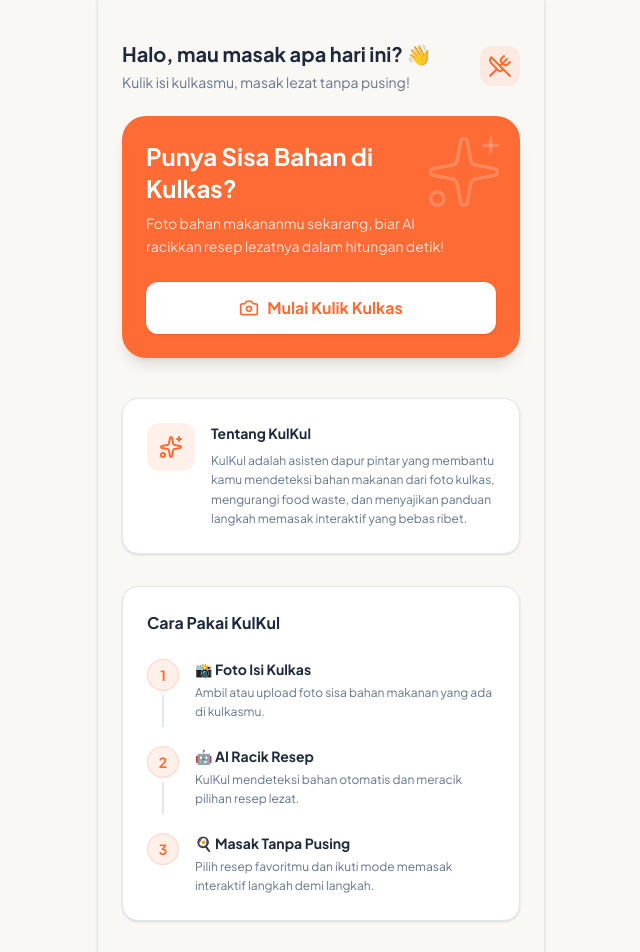
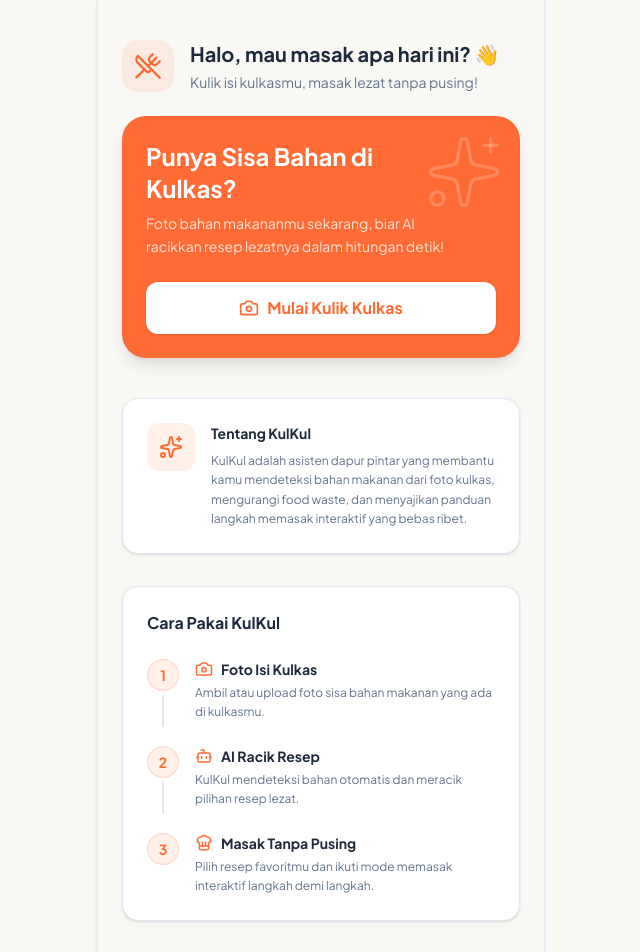
Before and after one commit to mby444/kulkul, a Next.js app: page / in a window 1280 px wide. Shown: the top 952 px of the page, without its empty margins (319-959 px from the left). Built offline with nearby package versions, Linux system fonts and the light colour scheme.

Commit message:
Fix UI bugs for home and upload page

```diff
--- a/src/app/api/analyze-image/route.ts
+++ b/src/app/api/analyze-image/route.ts
@@ -41,6 +41,15 @@ export async function POST(req: NextRequest) {
     // Validasi ketat menggunakan Zod (Structured Output Enforcement)
     const jsonOutput = JSON.parse(text);
     const validatedData = AnalyzeResponseSchema.parse(jsonOutput);
+
+    console.log("validatedData", validatedData);
+
+    if (validatedData.detected_ingredients.length === 0) {
+      return NextResponse.json(
+        { error: { message: "Tidak ada bahan makanan yang terdeteksi. Mohon ulangi upload foto" } },
+        { status: 400 }
+      );
+    }
 
     return NextResponse.json(validatedData);
   } catch (error) {
--- a/src/app/page.tsx
+++ b/src/app/page.tsx
@@ -1,6 +1,6 @@
 import React from "react";
 import Link from "next/link";
-import { Camera, UtensilsCrossed, Sparkles, ChefHat } from "lucide-react";
+import { Camera, UtensilsCrossed, Sparkles, ChefHat, Bot } from "lucide-react";
 
 export default function LandingPage() {
   const quickRecipes = [
@@ -11,8 +11,10 @@ export default function LandingPage() {
 
   return (
     <main className="flex-1 flex flex-col relative overflow-y-auto pb-8 bg-bg-app">
-      {/* Header Greeting */}
-      <header className="px-6 pt-10 pb-6 flex items-center justify-between">
+      <header className="px-6 pt-10 pb-6 flex items-center gap-4">
+        <div className="bg-primary/10 p-3 rounded-2xl shrink-0">
+          <UtensilsCrossed className="text-primary" size={28} />
+        </div>
         <div>
           <h2 className="text-xl font-bold text-text-main font-sans">
             Halo, mau masak apa hari ini? 👋
@@ -20,9 +22,6 @@ export default function LandingPage() {
           <p className="text-text-muted text-sm mt-1">
             Kulik isi kulkasmu, masak lezat tanpa pusing!
           </p>
-        </div>
-        <div className="bg-primary/10 p-2 rounded-xl">
-          <UtensilsCrossed className="text-primary" size={24} />
         </div>
       </header>
 
@@ -107,8 +106,8 @@ export default function LandingPage() {
             <div className="w-0.5 h-8 bg-border my-1 shrink-0"></div>
           </div>
           <div className="pb-4">
-            <h4 className="font-bold text-text-main text-sm">
-              📸 Foto Isi Kulkas
+            <h4 className="font-bold text-text-main text-sm flex items-center gap-2">
+              <Camera size={18} className="text-primary" /> Foto Isi Kulkas
             </h4>
             <p className="text-text-muted text-xs mt-1 leading-relaxed">
               Ambil atau upload foto sisa bahan makanan yang ada di kulkasmu.
@@ -124,8 +123,8 @@ export default function LandingPage() {
             <div className="w-0.5 h-8 bg-border my-1 shrink-0"></div>
           </div>
           <div className="pb-4">
-            <h4 className="font-bold text-text-main text-sm">
-              🤖 AI Racik Resep
+            <h4 className="font-bold text-text-main text-sm flex items-center gap-2">
+              <Bot size={18} className="text-primary" /> AI Racik Resep
             </h4>
             <p className="text-text-muted text-xs mt-1 leading-relaxed">
               KulKul mendeteksi bahan otomatis dan meracik pilihan resep lezat.
@@ -140,8 +139,8 @@ export default function LandingPage() {
             </div>
           </div>
           <div>
-            <h4 className="font-bold text-text-main text-sm">
-              🍳 Masak Tanpa Pusing
+            <h4 className="font-bold text-text-main text-sm flex items-center gap-2">
+              <ChefHat size={18} className="text-primary" /> Masak Tanpa Pusing
             </h4>
             <p className="text-text-muted text-xs mt-1 leading-relaxed">
               Pilih resep favoritmu dan ikuti mode memasak interaktif langkah
--- a/src/app/upload/page.tsx
+++ b/src/app/upload/page.tsx
@@ -1,7 +1,7 @@
 "use client";
 
 import React, { useEffect, useState, useRef } from "react";
-import { Camera, Plus, ArrowLeft } from "lucide-react";
+import { Camera, Plus, ArrowLeft, Sparkles } from "lucide-react";
 import { Button } from "@/components/ui/Button";
 import { Chip } from "@/components/ui/Chip";
 import { CheckboxGrid } from "@/components/CheckboxGrid";
@@ -21,10 +21,32 @@ export default function UploadPage() {
     setCookingStyle,
     generatedRecipes,
     setGeneratedRecipes,
+    previewUrl,
+    setPreviewUrl,
   } = useAppStore();
 
   const [isProcessing, setIsProcessing] = useState(false);
   const [manualInput, setManualInput] = useState("");
+
+  const loadingMessages = [
+    "Sedang mendeteksi isi kulkasmu...",
+    "Mencari bahan yang tersembunyi...",
+    "Menganalisis sayuran dan bumbu...",
+    "Membuat daftar bahan ajaib..."
+  ];
+  const [loadingMessageIndex, setLoadingMessageIndex] = useState(0);
+
+  useEffect(() => {
+    let interval: NodeJS.Timeout;
+    if (isProcessing) {
+      interval = setInterval(() => {
+        setLoadingMessageIndex((prev) => (prev + 1) % loadingMessages.length);
+      }, 2500);
+    } else {
+      setLoadingMessageIndex(0);
+    }
+    return () => clearInterval(interval);
+  }, [isProcessing]);
 
   const pantryOptions = [
     "Garam",
@@ -117,6 +139,9 @@ export default function UploadPage() {
       return;
     }
 
+    const objectUrl = URL.createObjectURL(file);
+    setPreviewUrl(objectUrl);
+
     setIsProcessing(true);
     try {
       // Kompresi dan resize gambar
@@ -140,20 +165,24 @@ export default function UploadPage() {
         body: formData,
       });
 
+      const data = await res.json();
+
       if (!res.ok) {
+        if (data.error && data.error.message) {
+          throw data.error;
+        }
         throw new Error("Gagal menganalisis gambar");
       }
 
-      const data = await res.json();
       if (data.detected_ingredients) {
         const newIngredients = Array.from(
           new Set([...ingredients, ...data.detected_ingredients]),
         );
         setIngredients(newIngredients);
       }
-    } catch (error) {
+    } catch (error: any) {
       console.error(error);
-      alert("Terjadi kesalahan saat memproses gambar.");
+      alert(error.message || "Terjadi kesalahan saat memproses gambar.");
     } finally {
       setIsProcessing(false);
       if (fileInputRef.current) fileInputRef.current.value = "";
@@ -212,25 +241,39 @@ export default function UploadPage() {
         />
         {/* Upload Zone */}
         <div
-          className="border-2 border-dashed border-primary/40 bg-primary/5 rounded-3xl p-8 flex flex-col items-center justify-center text-center cursor-pointer hover:bg-primary/10 transition-colors mb-8 shadow-sm"
+          className="border-2 border-dashed border-primary/40 bg-primary/5 rounded-3xl p-8 flex flex-col items-center justify-center text-center cursor-pointer hover:bg-primary/10 transition-colors mb-8 shadow-sm relative overflow-hidden min-h-[200px]"
           onClick={handleUploadClick}
         >
+          {previewUrl ? (
+            <div className="absolute inset-0 w-full h-full">
+              <img src={previewUrl} alt="Preview Kulkas" className="w-full h-full object-cover opacity-60" />
+              <div className="absolute inset-0 flex flex-col items-center justify-center bg-black/20">
+                <div className="bg-white p-3 rounded-full shadow-md mb-2">
+                  <Camera size={24} className="text-primary" />
+                </div>
+                <h3 className="font-bold text-white text-sm bg-black/40 px-3 py-1 rounded-full backdrop-blur-sm">Ganti Foto</h3>
+              </div>
+            </div>
+          ) : (
+            <>
               <div className="bg-white p-4 rounded-full shadow-sm mb-4">
                 <Camera size={36} className="text-primary" />
               </div>
               <h3 className="font-bold text-lg mb-1 text-text-main">
-            Ambil / Upload Foto
+                Unggah Foto Isi Kulkas
               </h3>
               <p className="text-sm text-text-muted mt-1">
-            Klik untuk mensimulasikan deteksi AI
+                Format PNG / JPG
               </p>
+            </>
+          )}
         </div>
 
         {isProcessing && (
           <div className="flex flex-col items-center justify-center py-10 animate-in fade-in zoom-in duration-300">
             <div className="animate-spin rounded-full h-12 w-12 border-b-4 border-primary mb-5"></div>
-            <p className="text-text-muted font-medium animate-pulse">
-              Sedang mendeteksi isi kulkasmu...
+            <p className="text-text-muted font-medium animate-pulse text-center transition-all">
+              {loadingMessages[loadingMessageIndex]}
             </p>
           </div>
         )}
@@ -348,7 +391,7 @@ export default function UploadPage() {
               onClick={handleGenerateRecipe}
               className="shadow-lg shadow-primary/30 text-lg py-6 h-14"
             >
-              Cari Resep Masakan
+              Cari Resep Masakan <Sparkles className="ml-2" size={20} />
             </Button>
           )}
         </div>
--- a/src/store/useAppStore.ts
+++ b/src/store/useAppStore.ts
@@ -19,6 +19,7 @@ type AppState = {
   generatedRecipes: Recipe[];
   currentRecipeId: string | null;
   currentCookStep: number;
+  previewUrl: string | null;
 
   setIngredients: (ingredients: string[]) => void;
   setSelectedPantry: (pantry: string[]) => void;
@@ -26,6 +27,7 @@ type AppState = {
   setGeneratedRecipes: (recipes: Recipe[]) => void;
   setCurrentRecipeId: (id: string | null) => void;
   setCurrentCookStep: (step: number) => void;
+  setPreviewUrl: (url: string | null) => void;
   clearSession: () => void;
 };
 
@@ -38,6 +40,7 @@ export const useAppStore = create<AppState>()(
       generatedRecipes: [],
       currentRecipeId: null,
       currentCookStep: 1,
+      previewUrl: null,
 
       setIngredients: (ingredients) => set({ ingredients }),
       setSelectedPantry: (selectedPantry) => set({ selectedPantry }),
@@ -45,6 +48,7 @@ export const useAppStore = create<AppState>()(
       setGeneratedRecipes: (generatedRecipes) => set({ generatedRecipes }),
       setCurrentRecipeId: (currentRecipeId) => set({ currentRecipeId }),
       setCurrentCookStep: (currentCookStep) => set({ currentCookStep }),
+      setPreviewUrl: (previewUrl) => set({ previewUrl }),
       clearSession: () => set({
         ingredients: [],
         selectedPantry: ["Garam", "Minyak Goreng"],
```
Lines whose indentation alone changed are shown as unchanged.
